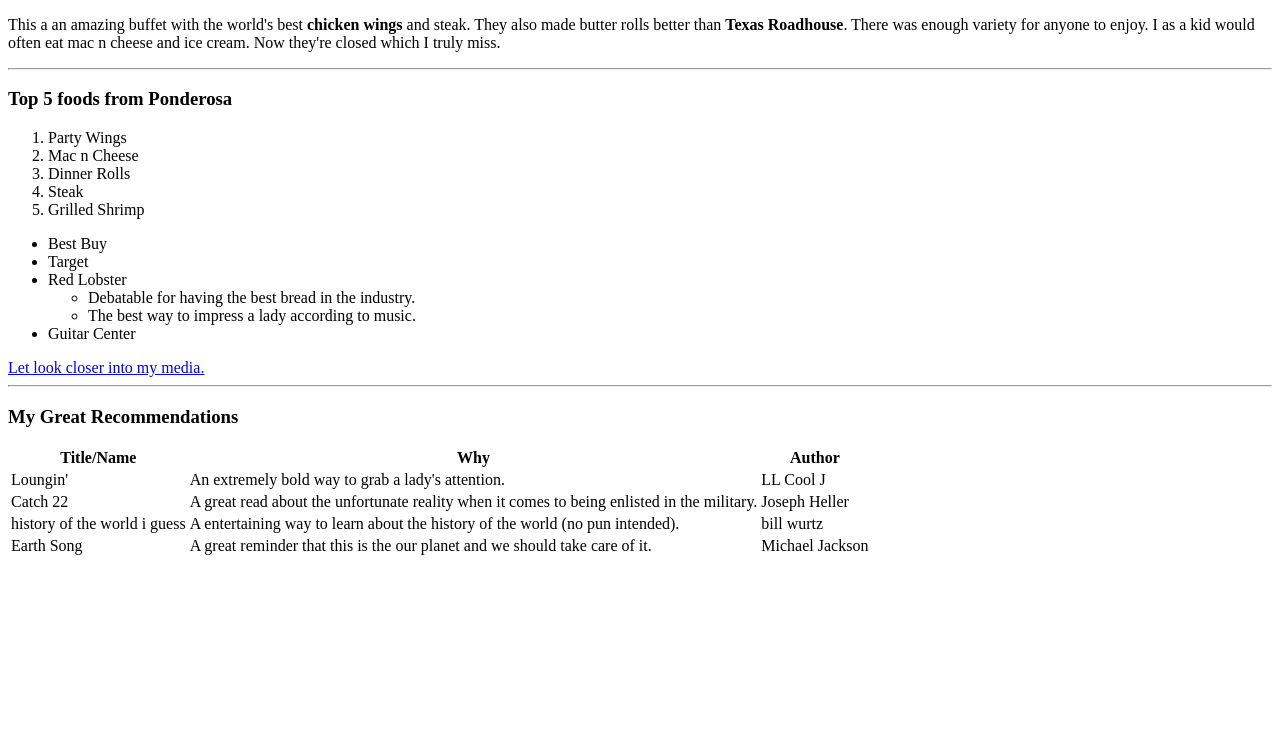
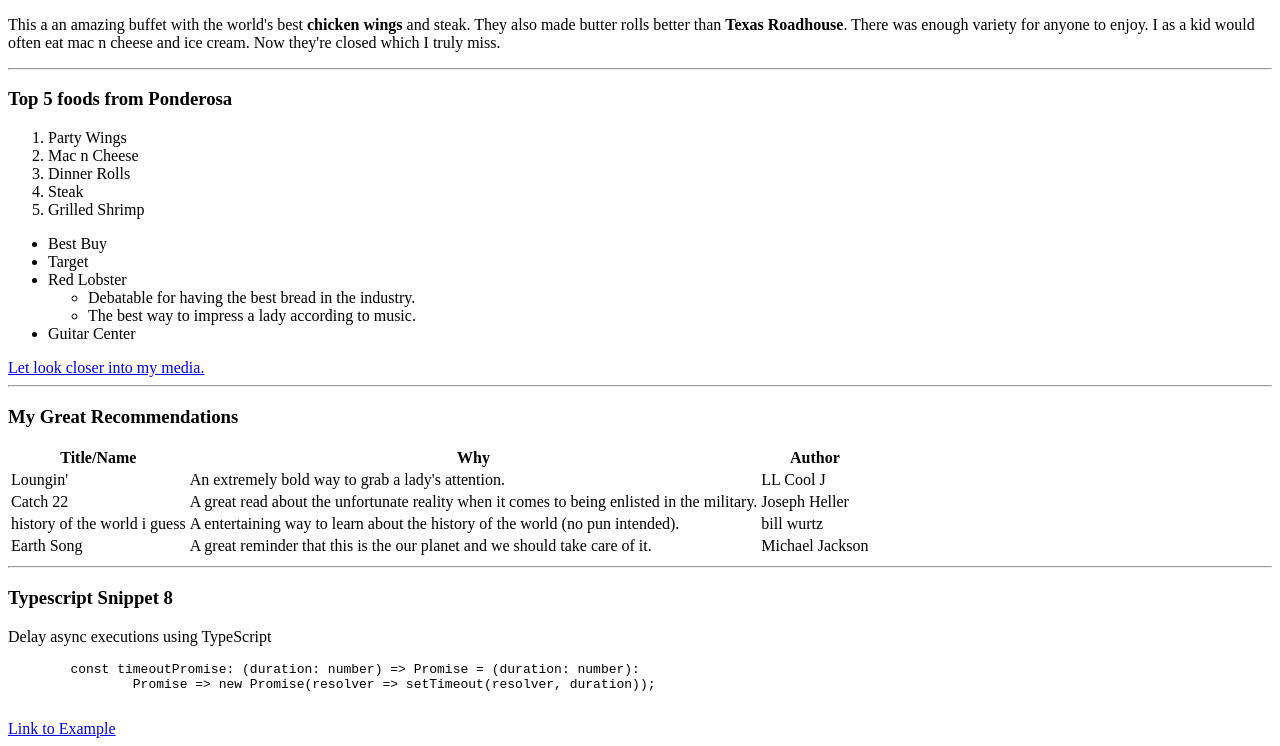
Before and after one commit to 44-563-Web-Apps-S24/44563-webapps-s24-assignment3-djgamekid, a plain HTML site: page index.html in a window 1280 px wide. Shown: the part 105-851 px from the top of the page. Before the commit the page ends 800 px from the top, so only its background shows below. Drawn offline with Linux system fonts and the light colour scheme.

Commit message:
Pre Code Display

```diff
--- a/index.html
+++ b/index.html
@@ -65,7 +65,16 @@
             <td>A great reminder that this is the our planet and we should take care of it.</td>
             <td>Michael Jackson</td>
         </tr>
+
     </table>
+    <hr />
+    <h3>Typescript Snippet 8</h3>
+    <p>Delay async executions using TypeScript</p>
+    <pre>
+        const timeoutPromise: (duration: number) => Promise = (duration: number):
+                Promise => new Promise(resolver => setTimeout(resolver, duration));
+    </pre>
+    <a href="https://code.pieces.app/collections/typescript">Link to Example</a>
 </body>
 
 </html>
```
